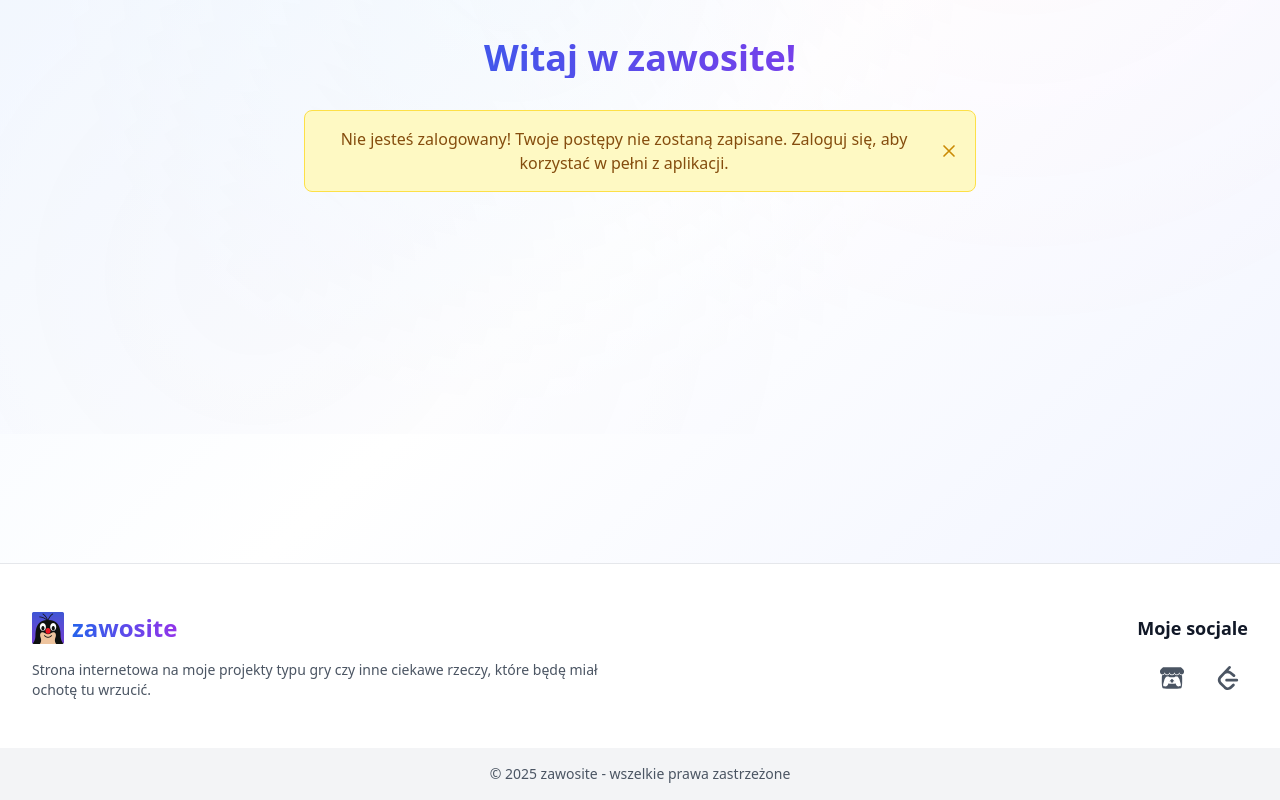
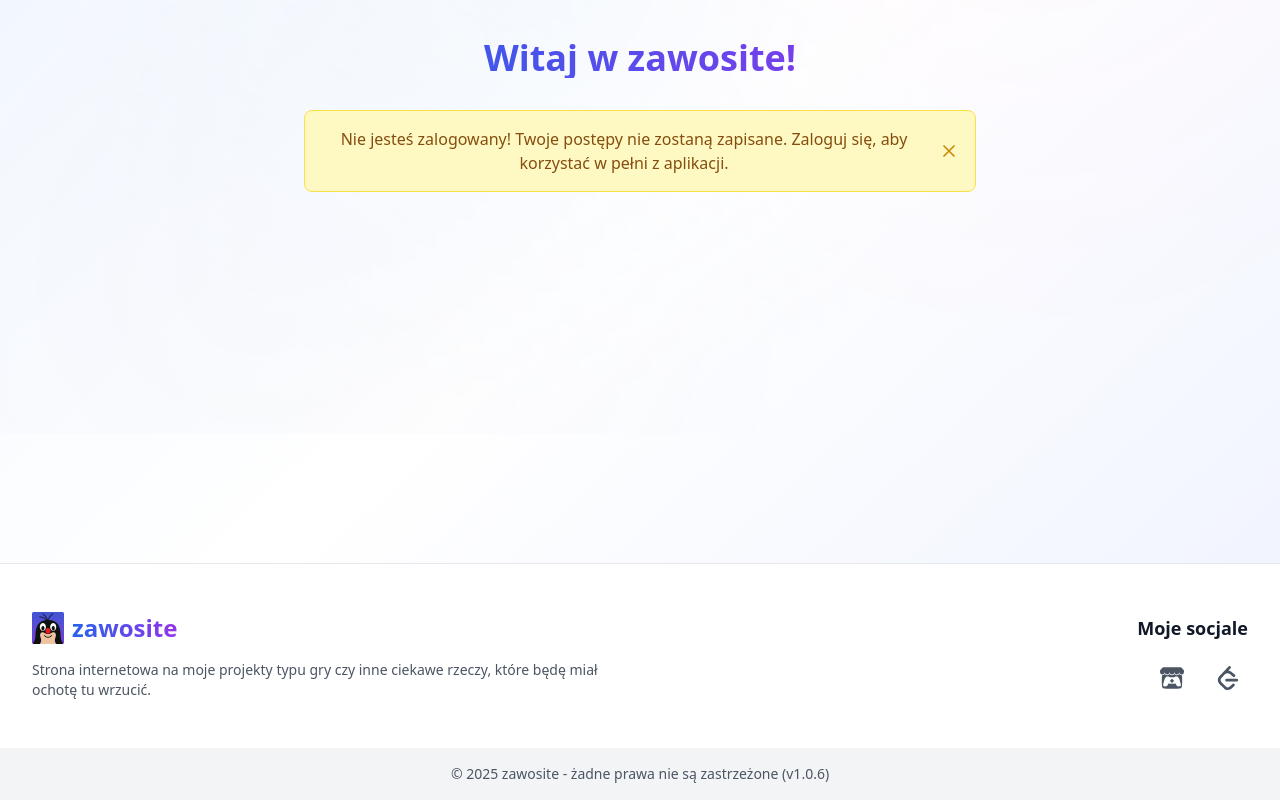
Before and after one commit to zawodev/zawosite, a Nuxt app in the folder frontend/: page / in a window 1280 px wide. Shown: the part 366-1166 px from the top of the page. Built offline with nearby package versions, Linux system fonts and the light colour scheme; no server answers; some icons are missing.

Commit message:
updated footer with site version

```diff
--- a/frontend/components/AppFooter.vue
+++ b/frontend/components/AppFooter.vue
@@ -58,7 +58,7 @@
     <div class="footer-bottom">
       <div class="footer-bottom-content">
         <p class="copyright">
-          © {{ currentYear }} zawosite - wszelkie prawa zastrzeżone
+          © {{ currentYear }} zawosite - żadne prawa nie są zastrzeżone (v1.0.6)
         </p>
       </div>
     </div>
```
